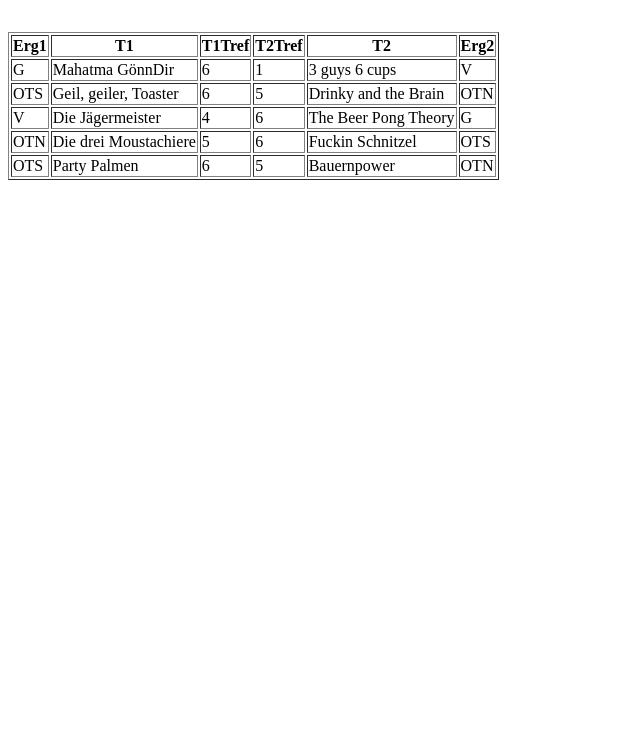
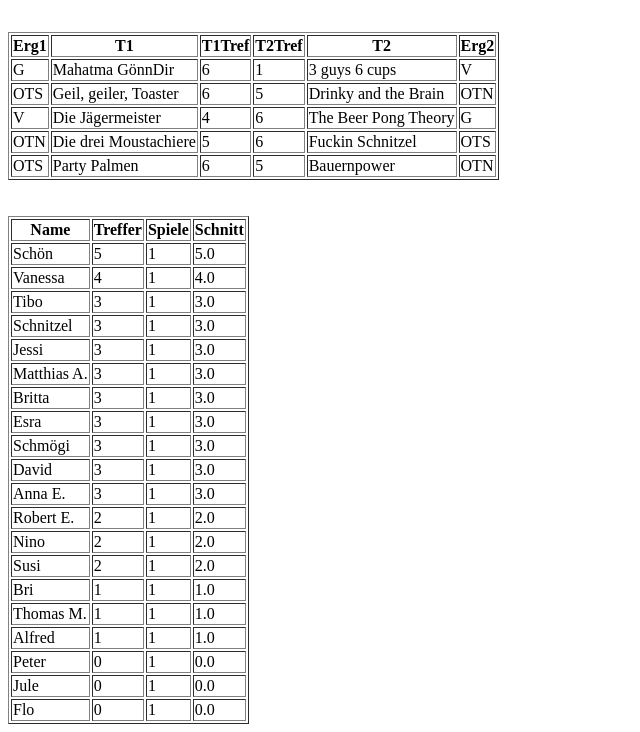
Before and after one commit to Fischerfredl/WohnheimBPL, a Flask app: page /1/1 in a window 1280 px wide. Shown: the part 430-1162 px from the top of the page, without its empty margins (0-640 px from the left). Before the commit the page ends 610 px from the top, so only its background shows below. Run offline with Flask 2, Linux system fonts and the light colour scheme; data comes from the database, SQL or seed files in the repository; both versions use the stored data as it was after the commit.

Commit message:
Spielertabelle added

```diff
--- a/app.py
+++ b/app.py
@@ -1,6 +1,7 @@
 import sqlite3
 from flask import Flask, request, session, g, redirect, url_for, abort, render_template, flash
 from contextlib import closing
+from queries import *
 
 # configuration
 DATABASE = 'database.db'
@@ -32,9 +33,6 @@ def teardown_request(exception):
         db.close()
 
 @app.route('/')
-def hello_world():
-    return redirect(url_for('index'))
-
 @app.route('/index')
 def index():
     cur = g.db.execute("select uwb.UnterwbID, Wettbewerb.Name, uwb.Name, uwb.Start, uwb.Ende FROM Unterwettbewerb uwb INNER JOIN Wettbewerb ON uwb.WbID = Wettbewerb.WbID WHERE uwb.modus = 'liga'")
@@ -43,49 +41,16 @@ def index():
 
 @app.route('/Spieler')
 def spieler():
-    cur = g.db.execute("select SpielerID, Nickname, Vorname, Name from Spieler")
-    spieler = [dict(ID=row[0], Nickname=row[1], Vorname=row[2], Nachname=row[3]) for row in cur.fetchall()]
-    return render_template('tabellen.html', table=spieler, title='Spieler')
+    return render_template('tabellen.html', table=getSpieler(), title='Spieler')
 
 @app.route('/Teams')
 def teams():
-    cur = g.db.execute("select TeamID, Name from Team")
-    teams = [dict(ID=row[0], Name=row[1]) for row in cur.fetchall()]
-    return render_template('tabellen.html', table=teams, title='Teams')
+    return render_template('tabellen.html', table=getTeams(), title='Teams')
 
 @app.route('/<int:unterwb>/<int:spieltag>')
 def teamtabelle(unterwb, spieltag):
-    cur = g.db.execute("SELECT MAX(ls.Spieltag) FROM Ligaspiel ls INNER JOIN Spiel s ON s.SPielID = ls.SpielID WHERE s.UnterwbID = ?", [unterwb])
-    max_spieltag = cur.fetchall()[0][0]
-    cur = g.db.execute(" \
-    SELECT (SELECT CASE WHEN T1Tref = 6 THEN CASE WHEN T2Tref = 5 THEN 'OTS' ELSE 'G' END ELSE CASE WHEN T1Tref = 5 THEN 'OTN' ELSE 'V' END END) AS Erg1, \
-(SELECT Name FROM Team WHERE Team.TeamID = Spiel.Team1ID) AS T1, \
-T1Tref, T2Tref, \
-(SELECT Name From Team WHERE Team.TeamID = Spiel.Team2ID) AS T2, \
-(SELECT CASE WHEN T2Tref = 6 THEN CASE WHEN T1Tref = 5 THEN 'OTS' ELSE 'G' END ELSE CASE WHEN T2Tref = 5 THEN 'OTN' ELSE 'V' END END) AS Erg2 \
-FROM Ligaspiel Inner Join Spiel ON Ligaspiel.SpielID = Spiel.SpielID WHERE Spieltag = ? AND UnterwbID = ? ", [spieltag, unterwb])
-    table_st = [dict(Erg1=row[0], T1=row[1], T1tref=row[2], T2tref=row[3], T2=row[4], Erg2=row[5]) for row in cur.fetchall()]
-    cur = g.db.execute("SELECT (SELECT Name FROM Team WHERE Team.TeamID = t2.TeamID) As Team, \
-SUM(CASE WHEN t2.TeamID = t1.TeamID THEN 1 ELSE 0 END) Spiele, \
-SUM(CASE WHEN Treffer IS NULL THEN 0 ELSE Treffer END) Treffer, \
-SUM(CASE WHEN Kassiert IS NULL THEN 0 ELSE Kassiert END) Kassiert, \
-SUM(CASE WHEN Treffer IS NULL THEN 0 ELSE Treffer-Kassiert END) AS Differenz, \
-SUM(CASE WHEN Treffer = 6 AND Kassiert < 5 THEN 1 ELSE 0 END) AS G,\
-SUM(CASE WHEN Treffer < 5 AND Kassiert = 6 THEN 1 ELSE 0 END) AS V, \
-SUM(CASE WHEN Treffer = 6 AND Kassiert = 5 THEN 1 ELSE 0 END) AS OTS, \
-SUM(CASE WHEN Treffer = 5 AND Kassiert = 6 THEN 1 ELSE 0 END) AS OTN, \
-SUM(CASE WHEN Treffer = 6 AND Kassiert < 5 THEN 3 WHEN Treffer = 6 AND Kassiert = 5 THEN 2 WHEN Treffer = 5 AND Kassiert = 6 THEN 1 ELSE 0 END) AS Punkte \
-FROM \
-(SELECT DISTINCT TeamID FROM Teilgenommen WHERE Teilgenommen.UnterwbID = ?) AS t2 Left Join \
-(SELECT Spiel.SpielID, Team1ID TeamID, T1Tref Treffer, T2Tref Kassiert, Spiel.UnterwbID, Spiel.SiegerID, Ligaspiel.Spieltag, Spiel.Gewertet FROM Ligaspiel INNER JOIN Spiel ON Ligaspiel.SpielID = Spiel.SpielID WHERE Spiel.SiegerID IS NOT NULL AND Spiel.Gewertet = 1 AND Spiel.UnterwbID = ? AND Spieltag <= ? UNION SELECT Spiel.SpielID, Team2ID TeamID, T2Tref Treffer, T1Tref Kassiert, Spiel.UnterwbID, Spiel.SiegerID, Ligaspiel.Spieltag, Spiel.Gewertet FROM Ligaspiel INNER JOIN Spiel ON Ligaspiel.SpielID = Spiel.SpielID WHERE Spiel.SiegerID IS NOT NULL AND Spiel.Gewertet = 1 AND Spiel.UnterwbID = ? AND Spieltag <= ?) AS t1 \
-ON t2.TeamID = t1.TeamID \
-GROUP BY t2.TeamID \
-ORDER BY Punkte DESC, Differenz DESC, Treffer DESC, Team ASC;", [unterwb, unterwb, spieltag, unterwb, spieltag])
-    table_t = [dict(team=row[0], spiele=row[1], treffer=row[2], kassiert=row[3], diff=row[4], g=row[5], v=row[6], ots=row[7], otn=row[8], punkte=row[9])for row in cur.fetchall()]
-
-    return render_template('tabellen.html', title='Teamtabelle', max_spieltag=max_spieltag, table_st=table_st, table_t=table_t, unterwb=unterwb, spieltag=spieltag)
-
-
+    max_spieltag = g.db.execute("SELECT MAX(ls.Spieltag) FROM Ligaspiel ls INNER JOIN Spiel s ON s.SPielID = ls.SpielID WHERE s.UnterwbID = ?", [unterwb]).fetchall()[0][0]
+    return render_template('tabellen.html', title='Teamtabelle', max_spieltag=max_spieltag, table_st=getSpieltag(unterwb, spieltag), table_t=getTeamtabelle(unterwb, spieltag), spieler_t=getSpielertabelle(unterwb, spieltag), unterwb=unterwb, spieltag=spieltag)
 
 @app.route('/login', methods=['GET', 'POST'])
 def login():
@@ -101,6 +66,16 @@ def login():
             return redirect(url_for('index'))
     return render_template('login.html', title='Login', error=error)
 
+@app.route('/anlegen', methods=['GET', 'POST'])
+def anlegen():
+    error = None
+    if request.method =='POST':
+        if request.form['username'] not in g.db.execute("SELECT Spieler FROM Spieler").fetchall():
+            error = 'Invalid username'
+
+    return render_template('anlegen.html', error=error)
+
+
 @app.route('/logout')
 def logout():
     session.pop('logged_in', None)
--- /dev/null
+++ b/queries.py
@@ -0,0 +1,50 @@
+from app import g
+
+def getSpieler():
+    cur = g.db.execute("select SpielerID, Nickname, Vorname, Name from Spieler")
+    return [dict(ID=row[0], Nickname=row[1], Vorname=row[2], Nachname=row[3]) for row in cur.fetchall()]
+
+def getTeams():
+    cur = g.db.execute("select TeamID, Name from Team")
+    return [dict(ID=row[0], Name=row[1]) for row in cur.fetchall()]
+
+def getSpieltag(unterwb, spieltag):
+    cur = g.db.execute(" \
+ SELECT (SELECT CASE WHEN T1Tref = 6 THEN CASE WHEN T2Tref = 5 THEN 'OTS' ELSE 'G' END ELSE CASE WHEN T1Tref = 5 THEN 'OTN' ELSE 'V' END END) AS Erg1, \
+(SELECT Name FROM Team WHERE Team.TeamID = Spiel.Team1ID) AS T1, \
+T1Tref, T2Tref, \
+(SELECT Name From Team WHERE Team.TeamID = Spiel.Team2ID) AS T2, \
+(SELECT CASE WHEN T2Tref = 6 THEN CASE WHEN T1Tref = 5 THEN 'OTS' ELSE 'G' END ELSE CASE WHEN T2Tref = 5 THEN 'OTN' ELSE 'V' END END) AS Erg2 \
+FROM Ligaspiel Inner Join Spiel ON Ligaspiel.SpielID = Spiel.SpielID WHERE Spieltag = ? AND UnterwbID = ? ", [spieltag, unterwb])
+    return [dict(Erg1=row[0], T1=row[1], T1tref=row[2], T2tref=row[3], T2=row[4], Erg2=row[5]) for row in cur.fetchall()]
+
+def getTeamtabelle(unterwb, spieltag):
+    cur = g.db.execute("SELECT (SELECT Name FROM Team WHERE Team.TeamID = t2.TeamID) As Team, \
+SUM(CASE WHEN t2.TeamID = t1.TeamID THEN 1 ELSE 0 END) Spiele, \
+SUM(CASE WHEN Treffer IS NULL THEN 0 ELSE Treffer END) Treffer, \
+SUM(CASE WHEN Kassiert IS NULL THEN 0 ELSE Kassiert END) Kassiert, \
+SUM(CASE WHEN Treffer IS NULL THEN 0 ELSE Treffer-Kassiert END) AS Differenz, \
+SUM(CASE WHEN Treffer = 6 AND Kassiert < 5 THEN 1 ELSE 0 END) AS G,\
+SUM(CASE WHEN Treffer < 5 AND Kassiert = 6 THEN 1 ELSE 0 END) AS V, \
+SUM(CASE WHEN Treffer = 6 AND Kassiert = 5 THEN 1 ELSE 0 END) AS OTS, \
+SUM(CASE WHEN Treffer = 5 AND Kassiert = 6 THEN 1 ELSE 0 END) AS OTN, \
+SUM(CASE WHEN Treffer = 6 AND Kassiert < 5 THEN 3 WHEN Treffer = 6 AND Kassiert = 5 THEN 2 WHEN Treffer = 5 AND Kassiert = 6 THEN 1 ELSE 0 END) AS Punkte \
+FROM \
+(SELECT DISTINCT TeamID FROM Teilgenommen WHERE Teilgenommen.UnterwbID = ?) AS t2 Left Join \
+(SELECT Spiel.SpielID, Team1ID TeamID, T1Tref Treffer, T2Tref Kassiert, Spiel.UnterwbID, Spiel.SiegerID, Ligaspiel.Spieltag, Spiel.Gewertet FROM Ligaspiel INNER JOIN Spiel ON Ligaspiel.SpielID = Spiel.SpielID WHERE Spiel.SiegerID IS NOT NULL AND Spiel.Gewertet = 1 AND Spiel.UnterwbID = ? AND Spieltag <= ? UNION SELECT Spiel.SpielID, Team2ID TeamID, T2Tref Treffer, T1Tref Kassiert, Spiel.UnterwbID, Spiel.SiegerID, Ligaspiel.Spieltag, Spiel.Gewertet FROM Ligaspiel INNER JOIN Spiel ON Ligaspiel.SpielID = Spiel.SpielID WHERE Spiel.SiegerID IS NOT NULL AND Spiel.Gewertet = 1 AND Spiel.UnterwbID = ? AND Spieltag <= ?) AS t1 \
+ON t2.TeamID = t1.TeamID \
+GROUP BY t2.TeamID \
+ORDER BY Punkte DESC, Differenz DESC, Treffer DESC, Team ASC;", [unterwb, unterwb, spieltag, unterwb, spieltag])
+    return [dict(team=row[0], spiele=row[1], treffer=row[2], kassiert=row[3], diff=row[4], g=row[5], v=row[6], ots=row[7], otn=row[8], punkte=row[9])for row in cur.fetchall()]
+
+def getSpielertabelle(unterwb, spieltag):
+    cur = g.db.execute("SELECT (SELECT Nickname FROM Spieler WHERE Spieler.SpielerID = ls.SpielerID), \
+SUM(treffer) AS Treffer, \
+COUNT(*) AS Spiele \
+FROM (Ligaspieler ls LEFT JOIN Spiel s ON ls.SpielID = s.SpielID) LEFT JOIN Ligaspiel lsp ON lsp.SpielID = s.SpielID \
+WHERE s.UnterwbID = ? AND lsp.Spieltag <= ? \
+GROUP BY ls.SpielerID ORDER BY treffer DESC, Spiele ASC", [unterwb, spieltag])
+    return [dict(name=row[0], treffer=row[1], spiele=row[2], schnitt=round(float(row[1])/row[2], 2)) for row in cur.fetchall()]
+
+def getPassword(nickname):
+    return g.db.execute("SELECT Passwort FROM Spieler WHERE Nickname = ?", [nickname])
--- a/templates/tabellen.html
+++ b/templates/tabellen.html
@@ -119,5 +119,22 @@
             </tr>
     {% endfor %}
     </table>
+        <br><br>
+        <table border="1">
+            <tr>
+				<th>Name</th>
+                <th>Treffer</th>
+				<th>Spiele</th>
+                <th>Schnitt</th>
+            </tr>
+            {% for entry in spieler_t  %}
+			<tr>
+				<td>{{ entry.name }}</td>
+				<td>{{ entry.treffer }}</td>
+				<td>{{ entry.spiele }}</td>
+                <td>{{ entry.schnitt }}</td>
+			</tr>
+		    {% endfor %}
+		</table>
     {% endif %}
 {% endblock %}
```
Also changed, not shown: anlegen.html (added, +14 -0 lines), templates/test.html (added, +21 -0 lines), database.db, schema.sql, 2 other files.
